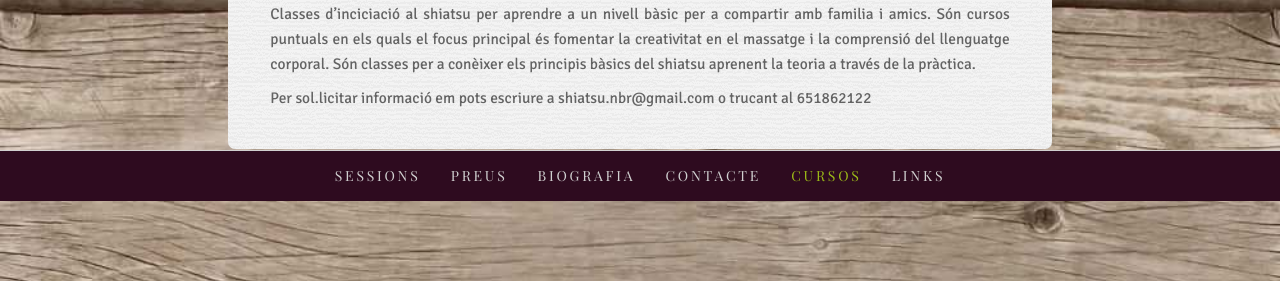
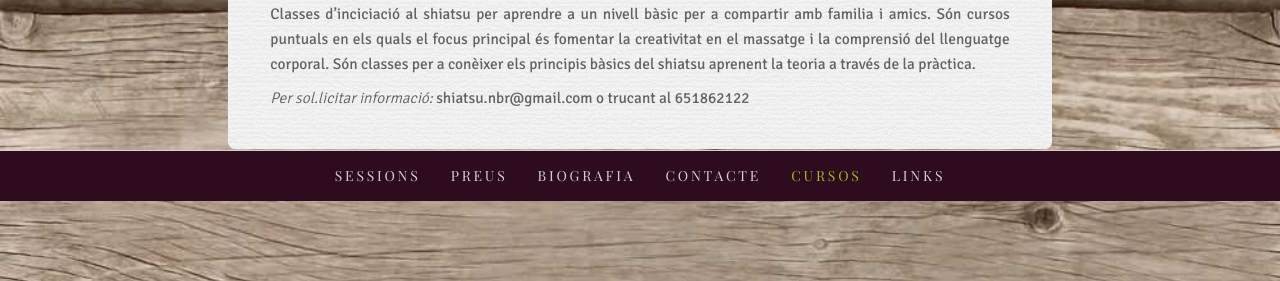
Before and after one commit to agustibr/shiatsu.nuriabelloc.com, a Jekyll site: the page built from cat/cursos.md, in a window 1280 px wide. Shown: the part 699-980 px from the top of the page. Built offline with Jekyll 4.4.1, drawn with Linux system fonts in a browser that asks for light colours; some web fonts are replaced.

Commit message:
Updated cursos.md

```diff
--- a/cat/cursos.md
+++ b/cat/cursos.md
@@ -19,4 +19,4 @@ published: true
 Classes d'inciciació al shiatsu per aprendre a un nivell bàsic per a compartir amb familia i amics.
 Són cursos puntuals en els quals el focus principal és fomentar la creativitat en el massatge i la comprensió del llenguatge corporal. Són classes per a conèixer els principis bàsics del shiatsu aprenent la teoria a través de la pràctica.
 
-Per sol.licitar informació em pots escriure a shiatsu.nbr@gmail.com o trucant al 651862122
+_Per sol.licitar informació:_ shiatsu.nbr@gmail.com o trucant al 651862122
```
